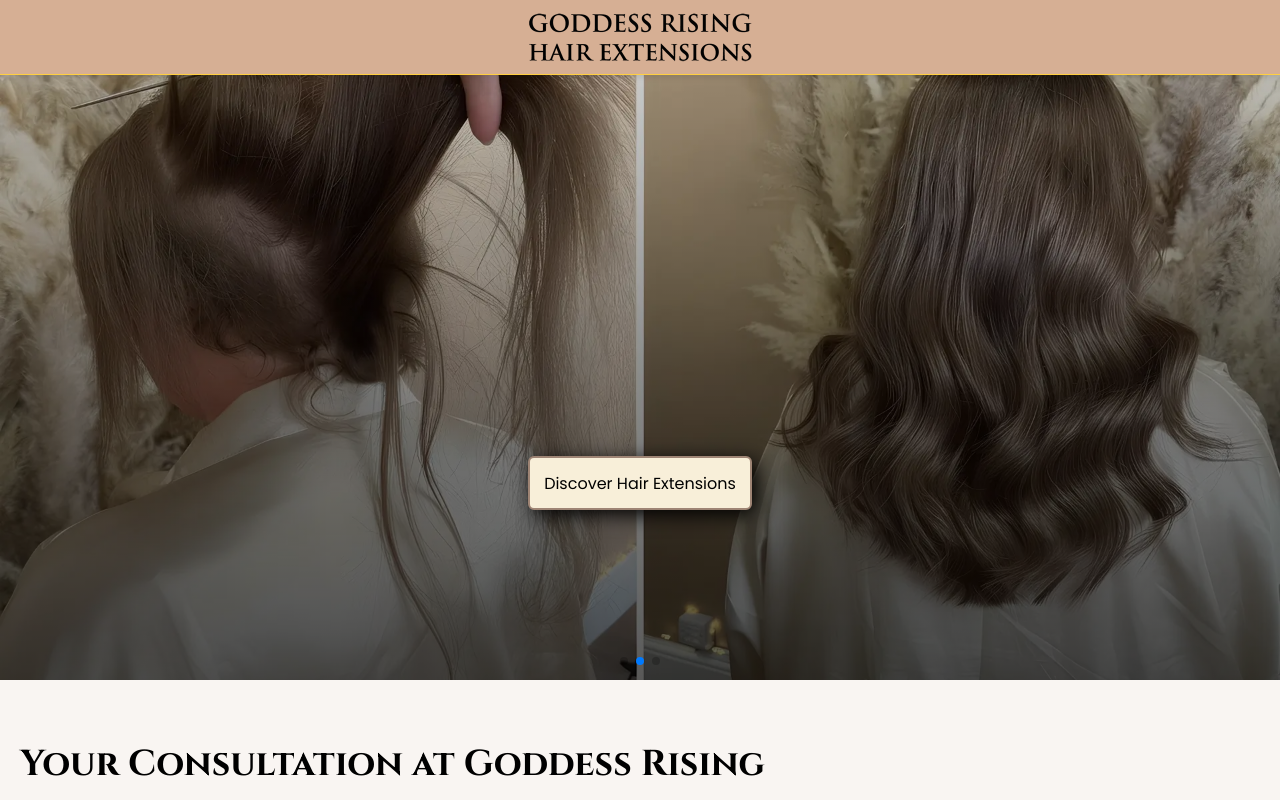
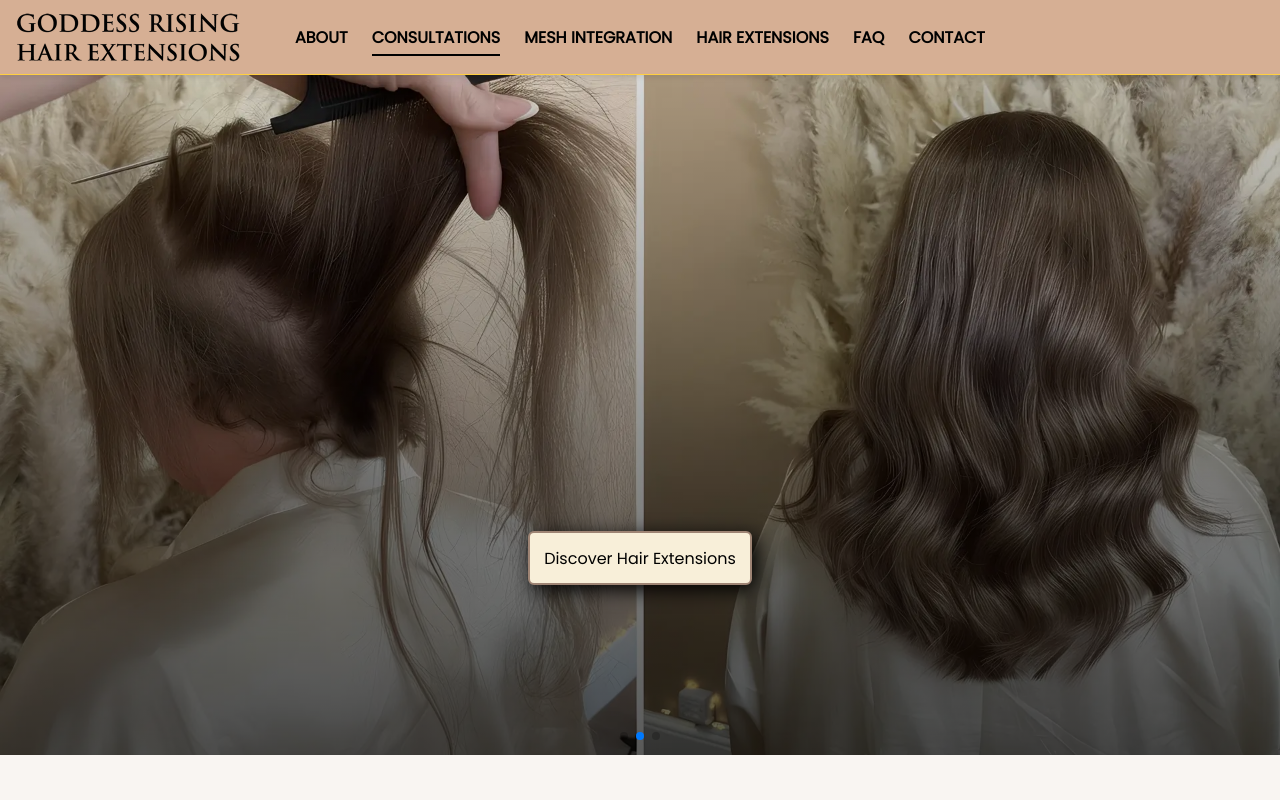
Before and after one commit to mr-aust1n/GoddessRisingNext, a Next.js app: page /consultation in a window 1280 px wide. Shown: the top 800 px of the page. Built offline with nearby package versions, Linux system fonts and the light colour scheme.

Commit message:
Mobile menu working

```diff
--- a/components/Header.js
+++ b/components/Header.js
@@ -1,5 +1,9 @@
+"use client";
+
+import { useState } from "react";
 import Link from "next/link";
 import Image from "next/image";
+import { usePathname } from "next/navigation";
 import styles from "./Header.module.css";
 
 const navItems = [
@@ -12,10 +16,21 @@ const navItems = [
 ];
 
 export default function Header() {
+  const [menuOpen, setMenuOpen] = useState(false);
+  const pathname = usePathname();
+
+  const toggleMenu = () => setMenuOpen((v) => !v);
+  const closeMenu = () => setMenuOpen(false);
+
   return (
     <header className={styles.headerArea} aria-label="Site Navigation">
       <div className={styles.headerInner}>
-        <Link href="/" className={styles.logo} aria-label="Go to home">
+        <Link
+          href="/"
+          className={styles.logo}
+          aria-label="Go to home"
+          onClick={closeMenu}
+        >
           <Image
             src="/assets/images/goddess-hair-extensions-logo.webp"
             alt="Goddess Rising - Hair Extensions and Hair Solutions, Belper"
@@ -25,29 +40,43 @@ export default function Header() {
           />
         </Link>
 
-        {/* No client component, links are in server HTML */}
-        <details className={styles.navWrapper}>
-          <summary
-            className={styles.hamburger}
-            aria-label="Toggle navigation menu"
-          >
-            <span></span>
-            <span></span>
-            <span></span>
-          </summary>
+        <button
+          type="button"
+          className={`${styles.hamburger} ${menuOpen ? styles.open : ""}`}
+          onClick={toggleMenu}
+          aria-label="Toggle navigation menu"
+          aria-expanded={menuOpen}
+          aria-controls="site-main-menu"
+        >
+          <span aria-hidden="true"></span>
+          <span aria-hidden="true"></span>
+          <span aria-hidden="true"></span>
+        </button>
 
-          <nav className={styles.nav} aria-label="Main Menu">
-            <ul>
-              {navItems.map((item) => (
+        <nav
+          id="site-main-menu"
+          className={`${styles.nav} ${menuOpen ? styles.show : ""}`}
+          aria-label="Main Menu"
+        >
+          <ul>
+            {navItems.map((item) => {
+              const isActive = pathname === item.href;
+
+              return (
                 <li key={item.href}>
-                  <Link href={item.href} className={styles.linkStyle}>
+                  <Link
+                    href={item.href}
+                    className={`${styles.linkStyle} ${isActive ? styles.active : ""}`}
+                    aria-current={isActive ? "page" : undefined}
+                    onClick={closeMenu}
+                  >
                     {item.label}
                   </Link>
                 </li>
-              ))}
-            </ul>
-          </nav>
-        </details>
+              );
+            })}
+          </ul>
+        </nav>
       </div>
     </header>
   );
--- a/components/Header.module.css
+++ b/components/Header.module.css
@@ -1,9 +1,7 @@
 .headerArea {
-    position: fixed;
+    position: sticky;
     top: 0;
-    left: 0;
-    right: 0;
-    z-index: 99999;
+    z-index: 999;
     background-color: var(--heading-color);
     width: 100%;
     padding: 12px 0;
@@ -30,7 +28,7 @@
 .hamburger {
     display: flex;
     flex-direction: column;
-    gap: 4px;
+    gap: 5px;
     background: none;
     border: none;
     cursor: pointer;
@@ -45,15 +43,15 @@
     transition: all 0.3s ease;
 }
 
-.hamburger.open span:nth-child(1) {
+.open span:nth-child(1) {
     transform: rotate(45deg) translate(5px, 5px);
 }
 
-.hamburger.open span:nth-child(2) {
+.open span:nth-child(2) {
     opacity: 0;
 }
 
-.hamburger.open span:nth-child(3) {
+.open span:nth-child(3) {
     transform: rotate(-45deg) translate(5px, -5px);
 }
 
@@ -73,7 +71,7 @@
     z-index: 1000;
 }
 
-.nav.show {
+.show {
     display: flex;
 }
 
@@ -83,26 +81,22 @@
     gap: 6px;
     list-style: none;
     width: 100%;
-}
-
-.nav li {
-    width: auto;
-    padding: 10px 20px;
-    font-weight: 900;
-    font-size: 16px;
+    margin: 0;
+    padding: 0;
 }
 
 /* Links */
 .linkStyle {
     font-size: 18px;
-    font-family: sans-serif;
+    font-family: var(--text-font);
     color: var(--main-color);
     text-transform: uppercase;
     position: relative;
     transition: opacity 0.3s ease;
-    font-weight: 900;
-    width: 60%;
+    font-weight: 700;
+    width: 100%;
     display: inline-block;
+    text-decoration: none;
 }
 
 .linkStyle:hover {
@@ -127,7 +121,7 @@
     transform-origin: left;
 }
 
-/* Active state: underline only */
+/* Active state */
 .active {
     color: var(--main-color);
 }
@@ -137,9 +131,8 @@
     transform-origin: left;
 }
 
-/* Tablet Nav */
-@media (min-width: 1024px) {
-
+/* Desktop */
+@media (min-width: 1030px) {
     .headerArea {
         border-bottom: 1px solid #ffcf40;
     }
@@ -153,9 +146,9 @@
     }
 
     .logo img {
-        padding: 0px 10px;
+        padding-right: 55px;
         height: 50px;
-        width: auto
+        width: auto;
     }
 
     .nav {
@@ -171,11 +164,9 @@
 
     .nav ul {
         flex-direction: row;
-        gap: 3px;
+        gap: 24px;
         width: auto;
     }
-
-
 
     .linkStyle {
         padding: 0;
@@ -187,17 +178,3 @@
         width: 100%;
     }
 }
-
-
-/* Desktop Nav */
-@media (min-width: 1360px) {
-
-    .nav ul {
-        gap: 24px;
-    }
-
-    .logo img {
-        padding-right: 55px;
-    }
-
-}
```
